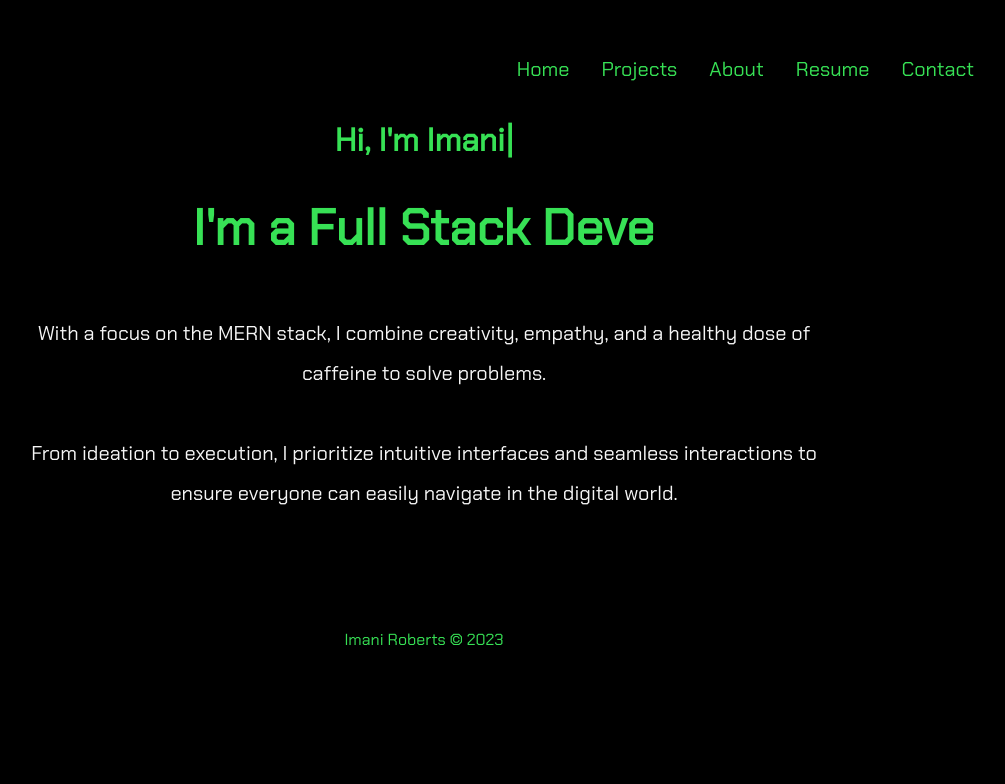
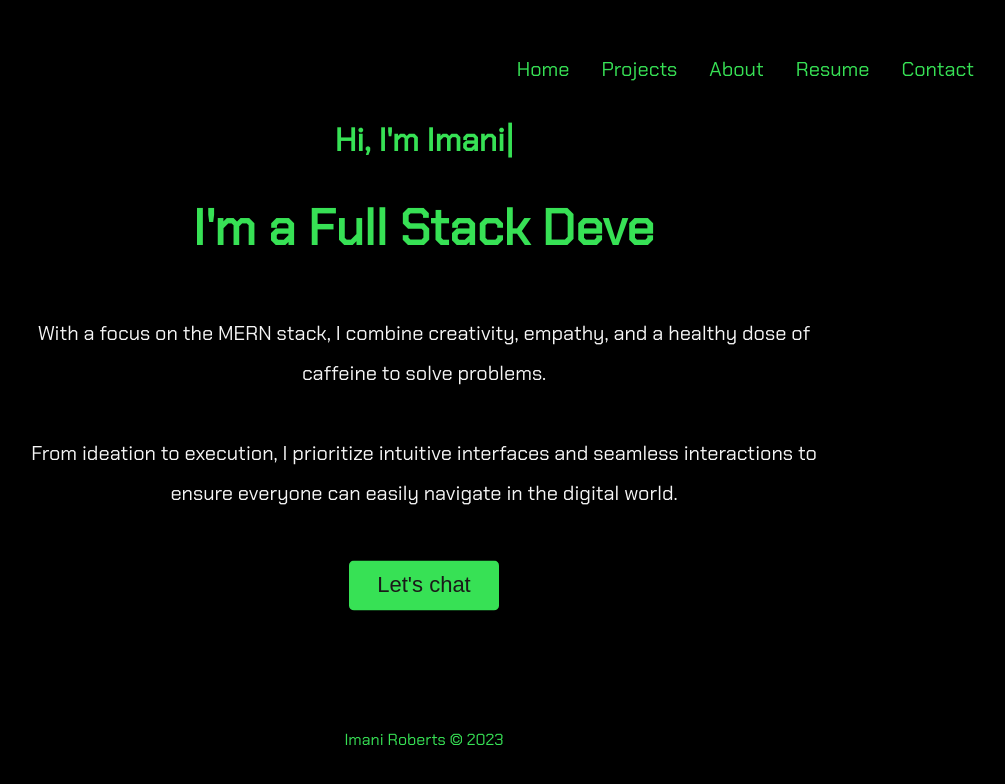
Before and after one commit to imanidev/portfolio-site, a React (Vite) app: page / in a window 1280 px wide. Shown: the top 784 px of the page, without its empty margins (216-1221 px from the left). Built offline with nearby package versions, Linux system fonts and the light colour scheme.

Commit message:
added link to button

```diff
--- a/src/pages/Home.jsx
+++ b/src/pages/Home.jsx
@@ -12,6 +12,13 @@ const Home = () => {
                     <br />
                     <br />
                     From ideation to execution, I prioritize intuitive interfaces and seamless interactions to ensure everyone can easily navigate in the digital world.
+                    <br />
+                    <br />
+                    <button className='home-btn'>
+                        <a href='https://calendly.com/imaniroberts/30min ' target='_blank'>
+                            Let's chat
+                        </a>
+                    </button>
                 </p>
             </div>
 
```
